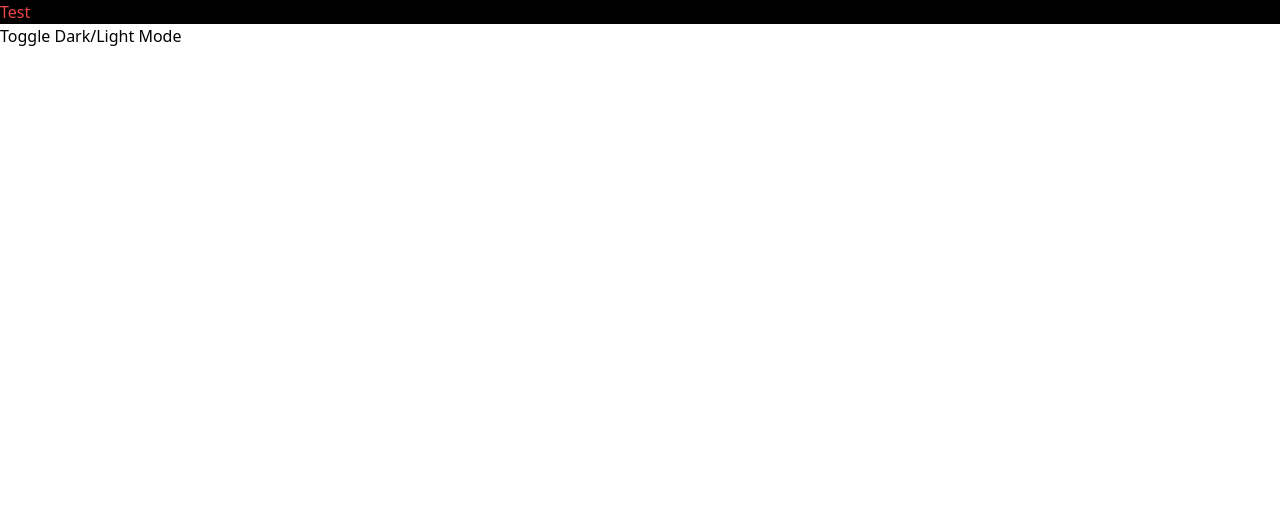
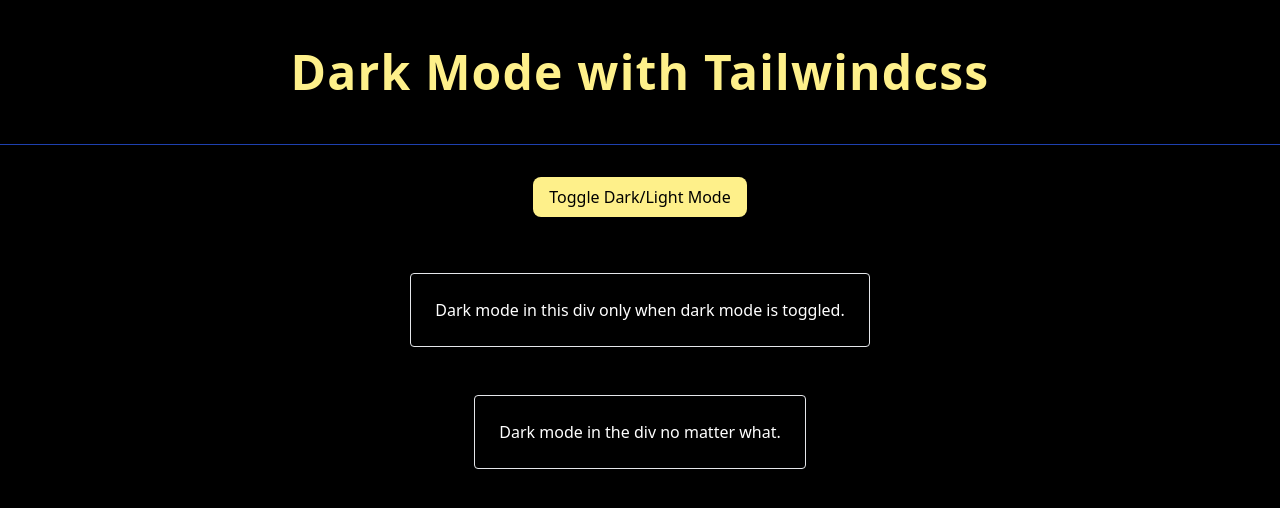
Before and after one commit to ethyl2/dark-mode-tailwind, a website: page src/index.html in a window 1280 px wide. Drawn offline with Linux system fonts and the light colour scheme.

Commit message:
Refactor: moves js into its own file

```diff
--- a/src/index.html
+++ b/src/index.html
@@ -5,32 +5,34 @@
   <meta http-equiv="X-UA-Compatible" content="IE=edge">
   <meta name="viewport" content="width=device-width, initial-scale=1.0">
   <link href="/dist/output.css" rel="stylesheet">
-  <title>Document</title>
-  <script>
-    localStorage.theme = 'dark'
-    if (localStorage.theme === 'dark' || (!('theme' in localStorage) && window.matchMedia('(prefers-color-scheme: dark)').matches)) {
-      document.documentElement.classList.add('dark')
-    } else {
-      document.documentElement.classList.remove('dark')
-    }
-  </script>
+  <title>Dark Mode Experiment</title>
 </head>
 <body>
-    <h1 class="bg-black text-red-500">
-      Test
-    </h1>
-    <button type="button" id="mode-toggle">Toggle Dark/Light Mode</button>
-<script>
-  let d = new Date();
-  alert("Today's date is " + d);
-  const toggleButton = document.getElementById('mode-toggle')
-  toggleButton.addEventListener('click', () => {
-    if (localStorage.theme === 'dark') {
-      localStorage.theme = 'light'
-    } else {
-      localStorage.theme = 'dark'
-    }
-  })
-</script>
+  <header class="bg-white border-b text-center text-3xl font-bold text-blue-900 leading-loose tracking-wide dark:bg-black dark:text-yellow-200  dark:border-blue-800 md:text-5xl">
+    <h1 class="py-8 md:py-12">Dark Mode with Tailwindcss</h1>
+  </header>
+  <main class="flex flex-col items-center justify-start bg-white min-h-screen dark:bg-black">
+    <button
+      type="button"
+      id="mode-toggle"
+      class="text-center m-8 rounded-lg px-4 py-2 shadow bg-blue-900 text-white hover:bg-blue-700 dark:bg-yellow-200 dark:text-black dark:hover:bg-yellow-300"
+    >Toggle Dark/Light Mode</button>
+    <!-- Dark mode not enabled unless dark mode is theme in local storage -->
+    <div class="p-6 rounded">
+        <!-- Will be white -->
+        <div class="p-6 rounded border bg-white dark:text-white dark:bg-black">
+         Dark mode in this div only when dark mode is toggled.
+        </div>
+    </div>
+
+    <!-- Dark mode enabled always-->
+    <div class="dark p-6 rounded">
+      <!-- Will be black -->
+      <div class="p-6 rounded border bg-white dark:text-white dark:bg-black">
+        Dark mode in the div no matter what.
+      </div>
+    </div>
+  </main>
+<script src="index.js"></script>
 </body>
 </html>
--- /dev/null
+++ b/src/index.js
@@ -0,0 +1,19 @@
+window.addEventListener('load', () => {
+    localStorage.theme = 'dark'
+    if (localStorage.theme === 'dark' || (!('theme' in localStorage) && window.matchMedia('(prefers-color-scheme: dark)').matches)) {
+      document.documentElement.classList.add('dark')
+    } else {
+      document.documentElement.classList.remove('dark')
+    }
+  })
+
+const toggleButton = document.getElementById('mode-toggle')
+toggleButton.addEventListener('click', () => {
+  if (localStorage.theme === 'dark') {
+    document.documentElement.classList.remove('dark')
+    localStorage.theme = 'light'
+  } else {
+    document.documentElement.classList.add('dark')
+    localStorage.theme = 'dark'
+  }
+})
--- a/tailwind.config.js
+++ b/tailwind.config.js
@@ -3,5 +3,6 @@
   theme: {
     extend: {},
   },
+  darkMode: 'class',
   plugins: [],
 }
```
Also changed, not shown: dist/output.css.
